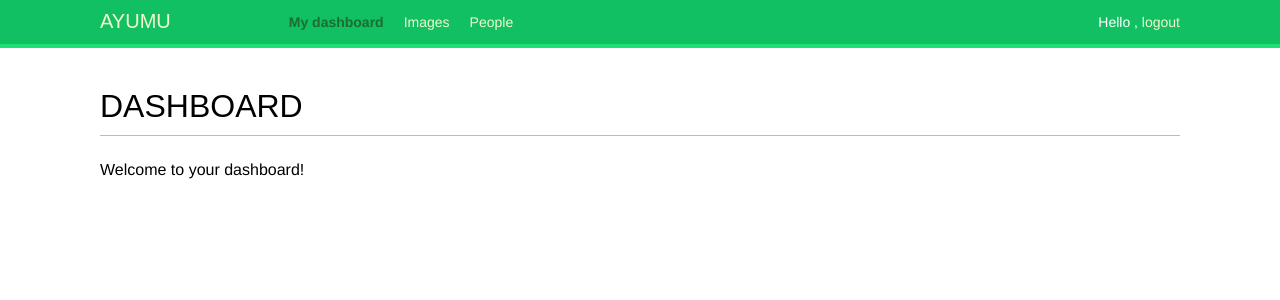
After one commit to VladimirSizov/beget, a Django app: page /account/ in a window 1280 px wide. The commit adds this page. Shown: the top 300 px of the page. Run offline with Django 3.2, Linux system fonts and the light colour scheme; a user stored in the database is signed in; some web fonts are replaced.

Commit message:
2022.05.14_00:08

```diff
--- /dev/null
+++ b/ayumu/account/templates/account/dashboard.html
@@ -0,0 +1,9 @@
+<!-- страница дашборд -->
+{% extends 'base.html' %}
+
+{% block title %}dashboard{% endblock %}
+
+{% block content %}
+    <h1>DASHBOARD</h1>
+    <p>Welcome to your dashboard!</p>
+{% endblock %}
--- a/ayumu/account/templates/account/login.html
+++ b/ayumu/account/templates/account/login.html
@@ -1,3 +1,4 @@
+<!-- страница входа -->
 {% extends 'base.html' %}
 
 {% block title %}log-in{% endblock %}
--- a/ayumu/account/templates/base.html
+++ b/ayumu/account/templates/base.html
@@ -6,11 +6,37 @@
         <link href="{% static 'css/base.css' %}" rel="stylesheet">
     </head>
     <body>
+
         <div id="header">
             <span class="logo">AYUMU</span>
+            <!-- проверка аутентификации -->
+            {% if request.user.is_authenticated %}
+                <ul class="menu">
+                    <li {% if section == 'dashboard' %} class="selected" {% endif %}>
+                        <a href="{% url 'dashboard' %}"> My dashboard</a>
+                    </li>
+                    <li {% if section == 'images' %} class="selected"{% endif %}>
+                        <a href="#">Images</a>
+                    </li>
+                    <li {% if section == 'people' %} class="selected"{% endif %}>
+                        <a href="#">People</a>
+                    </li>
+                </ul>
+            {% endif %}
+            <!--  -->
+            <span class="user">
+                {% if request.user.is_authenticated %}
+                    Hello {{ request.user.first_name }},
+                    <a href="{%  url 'logout' %}">logout</a>
+                {% else %}
+                    <a href="{% url 'login' %}">log-in</a>
+                {% endif %}
+            </span>
         </div>
+
         <div id="content">
             {% block content %}{% endblock %}
         </div>
+
     </body>
 </html>
--- a/ayumu/account/urls.py
+++ b/ayumu/account/urls.py
@@ -1,8 +1,11 @@
 from django.urls import path
+from django.contrib.auth import views as auth_views
 from . import views
 
 
 urlpatterns = [
-	# обработчики действий со статьями
-	path('login/', views.user_login, name='login'),
+	# path('login/', views.user_login, name='login'),
+	path('login/', auth_views.LoginView.as_view(), name='login'),
+	path('', views.dashboard, name='dashboard'),
+	path('logout/', auth_views.LogoutView.as_view(), name='logout'),
 ]
--- a/ayumu/account/views.py
+++ b/ayumu/account/views.py
@@ -2,6 +2,7 @@ from django.shortcuts import render
 from django.http import HttpResponse
 from django.shortcuts import render
 from django.contrib.auth import authenticate, login
+from django.contrib.auth.decorators import login_required
 from .forms import LoginForm
 
 
@@ -25,3 +26,10 @@ def user_login(request):
 	else:
 		form = LoginForm()
 	return render(request, 'account/login.html', {'form': form})
+
+
+# обработчик для отображения рабочего стола,
+# который пользователь увидит при входе в свой аккаунт
+@login_required # авторизован ли пользователь
+def dashboard(request):
+	return render(request, 'account/dashboard.html', {'section': 'dashboard'})
--- a/ayumu/ayumu/settings.py
+++ b/ayumu/ayumu/settings.py
@@ -124,3 +124,8 @@ STATIC_URL = '/static/'
 # https://docs.djangoproject.com/en/3.2/ref/settings/#default-auto-field
 
 DEFAULT_AUTO_FIELD = 'django.db.models.BigAutoField'
+
+# redirect
+LOGIN_REDIRECT_URL = 'dashboard'
+LOGIN_URL = 'login'
+LOGOUT_URL= 'logout'
```
Also changed, not shown: ayumu/account/templates/registration/logged_out.html (added, +11 -0 lines), ayumu/account/templates/registration/login.html (added, +20 -0 lines), ayumu/db.sqlite3.
